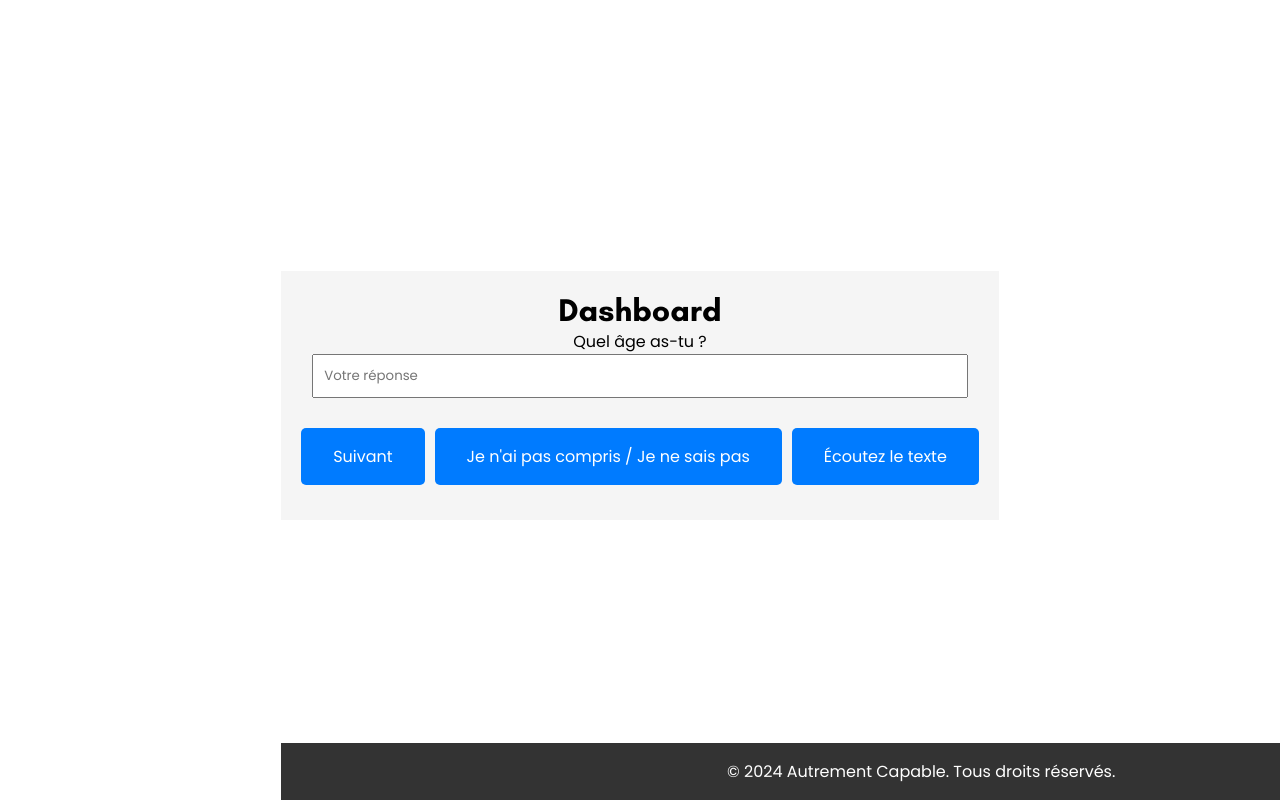
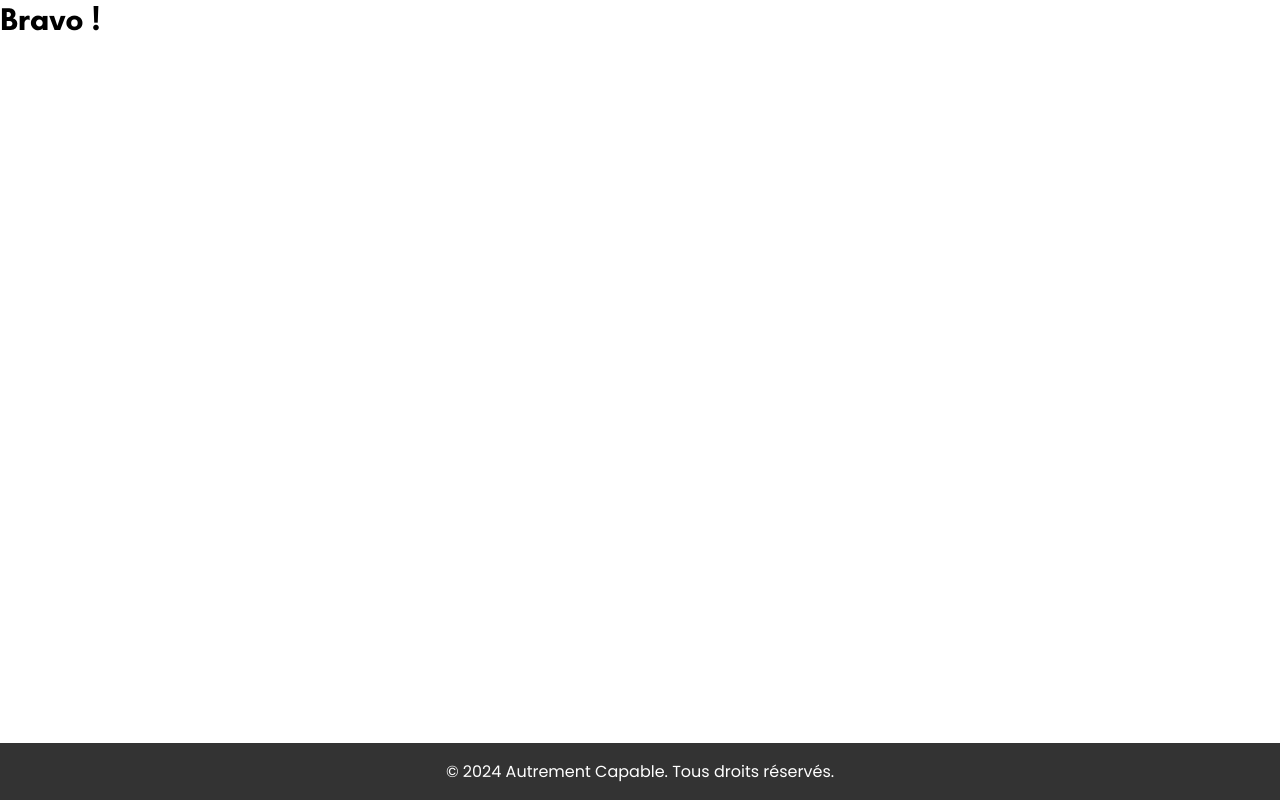
Before and after one commit to Autrement-capable/AutrementCapable, a Vue app in the folder website/: page /dashboard in a window 1280 px wide. Built offline with nearby package versions, Linux system fonts and the light colour scheme.

Commit message:
Merge Main website with integrated games

```diff
--- a/website/src/components/CompDashboard.vue
+++ b/website/src/components/CompDashboard.vue
@@ -1,7 +1,7 @@
 <template>
-    <div class="dashboard" aria-label="Dashboard page">
-      <h1 class="title">Dashboard</h1>
-      <div v-if="currentQuestionIndex < questions.length" class="question-container">
+  <h1 class="title">Bravo !</h1>
+  <!-- <div class="dashboard" aria-label="Dashboard page"> -->
+    <!-- <div v-if="currentQuestionIndex < questions.length" class="question-container">
       <p>{{ questions[currentQuestionIndex].text }}</p>
       <input
         v-if="questions[currentQuestionIndex].type === 'text'"
@@ -27,7 +27,7 @@
       <button @click="speedGame">Commencer le premier jeu</button>
       <p>Merci d'avoir répondu aux questions !</p>
     </div>
-    </div>
+  </div> -->
 </template>
 
 <script>
--- a/website/src/components/GameSpeed.vue
+++ b/website/src/components/GameSpeed.vue
@@ -169,19 +169,20 @@ export default {
   box-sizing: border-box;
   font-family: 'Poppins', sans-serif;
 }
-body{
+/* body{
   display: flex;
   padding: 0 10px;
   align-items: center;
   justify-content: center;
   min-height: 100vh;
-}
+} */
 ::selection{
   color: #fff;
   background: #17A2B8;
 }
 .wrapper{
   text-align: center;
+  margin-left: 20%;
   margin-top: 50px;
   width: 770px;
   padding: 35px;;
--- a/website/src/components/Questionnaire.vue
+++ b/website/src/components/Questionnaire.vue
@@ -38,7 +38,6 @@
 <script>
 /* global webkitSpeechRecognition */
 export default {
-  /* global webkitSpeechRecognition */
   name: 'UserQuestionnaire',
   data() {
     return {
```
Lines whose indentation alone changed are shown as unchanged.
